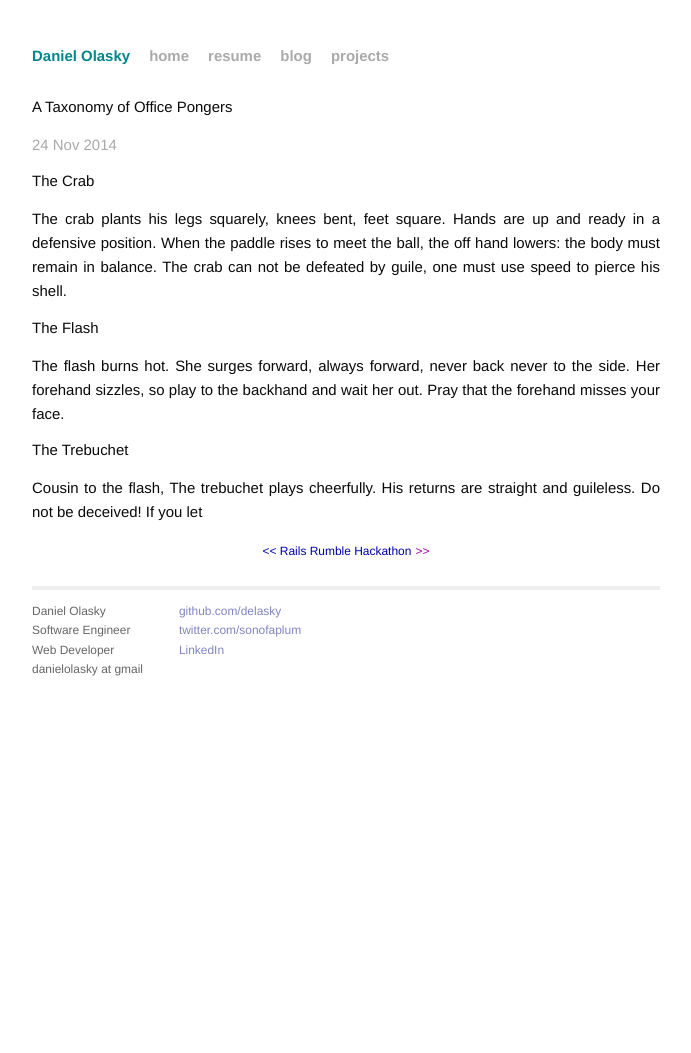
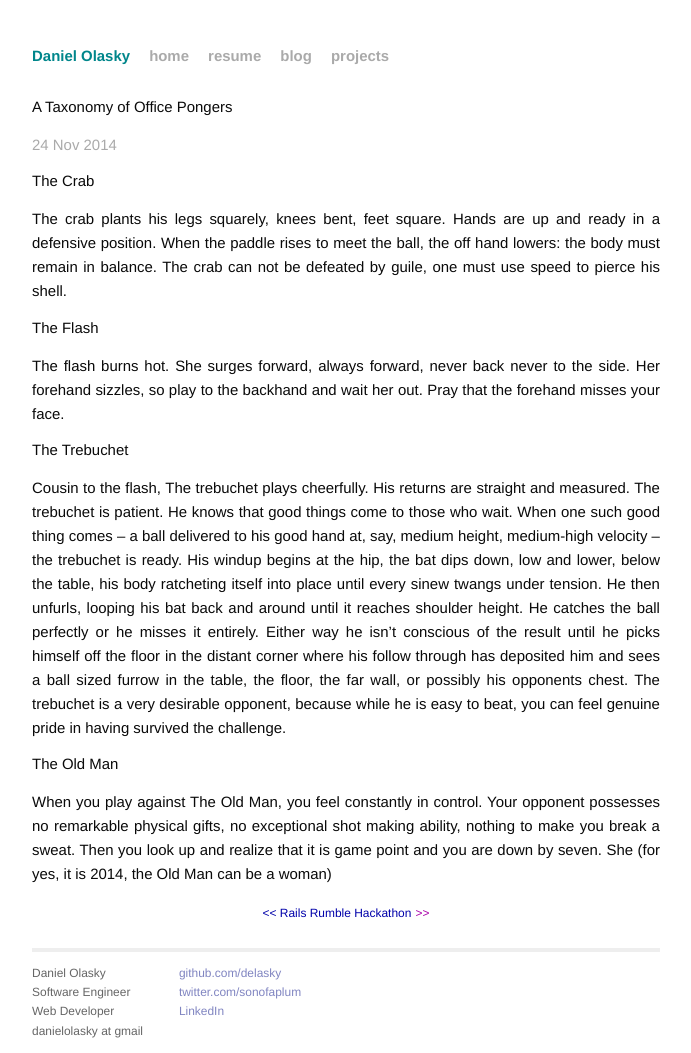
Before and after one commit to delasky/delasky.github.io, a Jekyll site: the page built from _posts/2014-11-24-ping-pong.md, in a window 1280 px wide. Shown: the whole page, without its empty margins (294-985 px from the left). Built offline with Jekyll 4.4.1, drawn with Linux system fonts in a browser that asks for light colours; nearby versions of some CDN libraries; library files that are not in the unit come from our copies; Markdown is read by kramdown in place of the engine named in the settings; before the commit the page ends 945 px from its top, so only the background shows below that.

Commit message:
ping pong post

```diff
--- a/_posts/2014-11-24-ping-pong.md
+++ b/_posts/2014-11-24-ping-pong.md
@@ -15,4 +15,10 @@ side. Her forehand sizzles, so play to the backhand and wait her out. Pray that
 forehand misses your face.
 
 ## The Trebuchet
-Cousin to the flash, The trebuchet plays cheerfully. His returns are straight and guileless. Do not be deceived! If you let
+Cousin to the flash, The trebuchet plays cheerfully. His returns are straight and measured. The trebuchet is patient. He knows that good things come to those who wait. When one such good thing comes -- a ball delivered to his good hand at, say, medium height, medium-high velocity -- the trebuchet is ready. His windup begins at the hip, the bat dips down, low and lower, below the table, his body ratcheting itself into place until every sinew twangs under tension. He then unfurls, looping his bat back and around until it reaches shoulder height. He catches the ball perfectly or he misses it entirely. Either way he isn't conscious of the result until he picks himself off the floor in the distant corner where his follow through has deposited him and sees a ball sized furrow in the table, the floor, the far wall, or possibly his opponents chest. The trebuchet is a very desirable opponent, because while he is easy to beat, you can feel genuine pride in having survived the challenge.
+
+## The Old Man
+When you play against The Old Man, you feel constantly in control. Your opponent
+possesses no remarkable physical gifts, no exceptional shot making ability,
+nothing to make you break a sweat. Then you look up and realize that it is game point and
+you are down by seven. She (for yes, it is 2014, the Old Man can be a woman)
```
